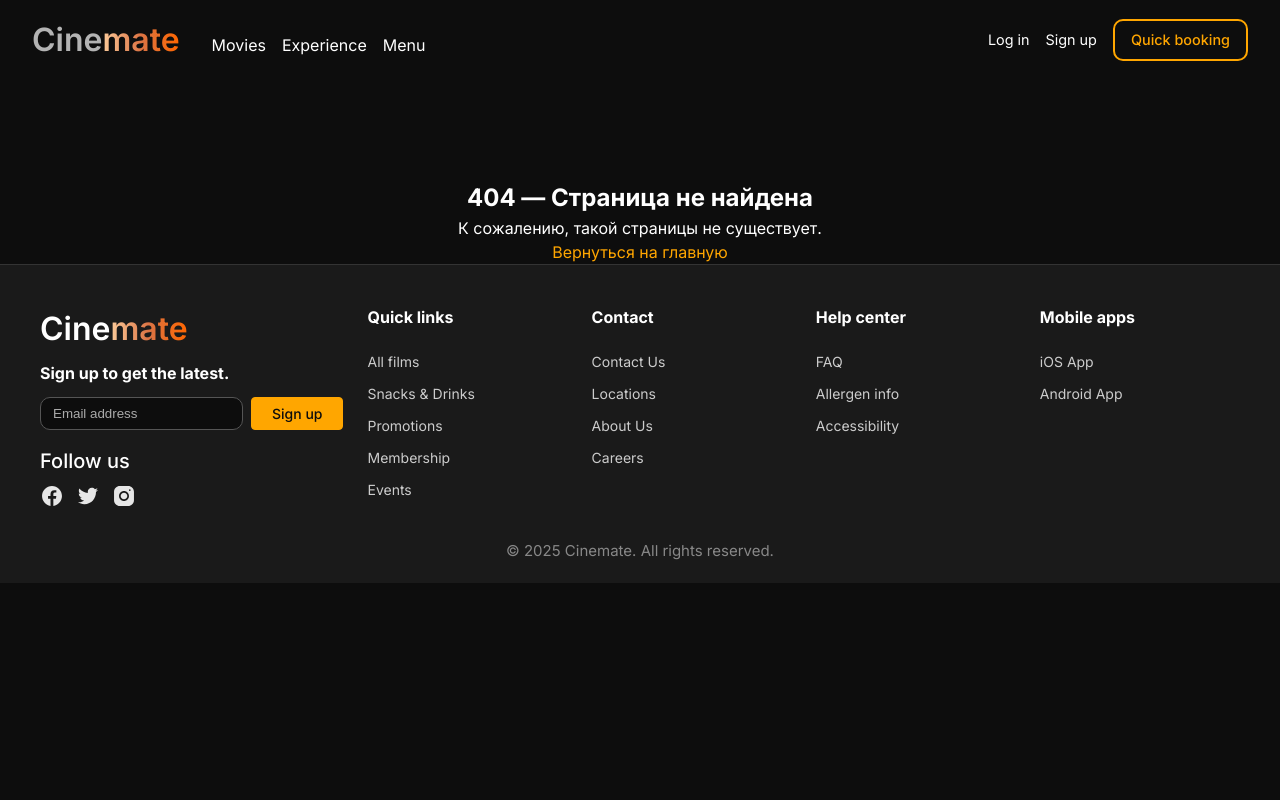
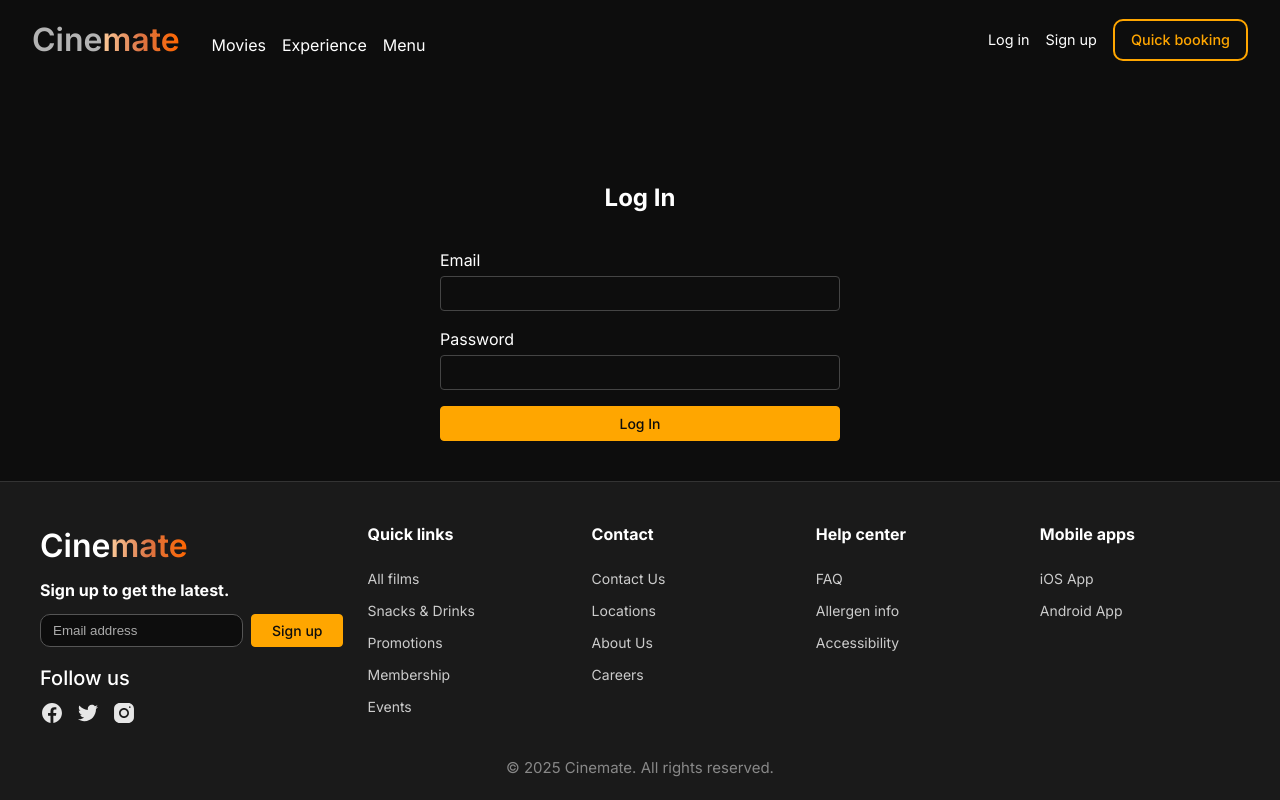
Before and after one commit to Maxnights/cinemate, a React (Create React App) app: page /login in a window 1280 px wide. Built offline with nearby package versions, Linux system fonts and the light colour scheme.

Commit message:
Add login and signup pages with auth context

```diff
--- a/src/App.js
+++ b/src/App.js
@@ -1,15 +1,19 @@
 import React from "react";
 import { BrowserRouter as Router, Routes, Route } from "react-router-dom";
+import { AuthProvider } from "./contexts/AuthContext";
 import Header from "./components/layout/Header";
 import Footer from "./components/layout/Footer";
 import HomePage from "./pages/home/index";
 import MoviesPage from "./pages/movies/index";
 import MovieDetailPage from "./pages/movies/detail/index";
 import BookingPage from "./pages/booking/index";
+import LoginPage from "./pages/login";
+import SignUpPage from "./pages/signup";
 import NotFoundPage from "./pages/not-found/index";
 
 function App() {
   return (
+    <AuthProvider>
       <Router>
         <Header />
 
@@ -19,12 +23,15 @@ function App() {
             <Route path="/movies" element={<MoviesPage />} />
             <Route path="/movies/:slug" element={<MovieDetailPage />} />
             <Route path="/booking/*" element={<BookingPage />} />
+            <Route path="/login" element={<LoginPage />} />
+            <Route path="/signup" element={<SignUpPage />} />
             <Route path="*" element={<NotFoundPage />} />
           </Routes>
         </main>
 
         <Footer />
       </Router>
+    </AuthProvider>
   );
 }
 
--- /dev/null
+++ b/src/contexts/AuthContext.jsx
@@ -0,0 +1,18 @@
+import React, { createContext, useContext, useState } from 'react';
+
+const AuthContext = createContext(null);
+
+export function AuthProvider({ children }) {
+  const [isLoggedIn, setIsLoggedIn] = useState(false);
+
+  const login = () => setIsLoggedIn(true);
+  const logout = () => setIsLoggedIn(false);
+
+  return (
+    <AuthContext.Provider value={{ isLoggedIn, login, logout }}>
+      {children}
+    </AuthContext.Provider>
+  );
+}
+
+export const useAuth = () => useContext(AuthContext);
--- /dev/null
+++ b/src/pages/login/index.jsx
@@ -0,0 +1,50 @@
+import React, { useState } from 'react';
+import { useNavigate, useLocation } from 'react-router-dom';
+import { useAuth } from '../../contexts/AuthContext';
+import styles from './index.module.css';
+
+export default function LoginPage() {
+  const { login } = useAuth();
+  const [email, setEmail] = useState('');
+  const [password, setPassword] = useState('');
+  const navigate = useNavigate();
+  const location = useLocation();
+  const redirectTo = location.state?.from || '/';
+
+  const handleSubmit = (e) => {
+    e.preventDefault();
+    login();
+    navigate(redirectTo, { replace: true });
+  };
+
+  return (
+    <div className={styles['login-page']}>
+      <form className={styles['login-form']} onSubmit={handleSubmit}>
+        <h2 className={styles['login-form__title']}>Log In</h2>
+        <label className={styles['login-form__label']}>
+          Email
+          <input
+            className={styles['login-form__input']}
+            type="email"
+            value={email}
+            onChange={(e) => setEmail(e.target.value)}
+            required
+          />
+        </label>
+        <label className={styles['login-form__label']}>
+          Password
+          <input
+            className={styles['login-form__input']}
+            type="password"
+            value={password}
+            onChange={(e) => setPassword(e.target.value)}
+            required
+          />
+        </label>
+        <button type="submit" className={styles['login-form__submit']}>
+          Log In
+        </button>
+      </form>
+    </div>
+  );
+}
--- /dev/null
+++ b/src/pages/login/index.module.css
@@ -0,0 +1,61 @@
+.login-page {
+  padding-top: 100px;
+  padding-bottom: 40px;
+  display: flex;
+  justify-content: center;
+}
+
+.login-form {
+  display: flex;
+  flex-direction: column;
+  gap: 1rem;
+  width: 100%;
+  max-width: 400px;
+}
+
+.login-form__title {
+  text-align: center;
+  margin-bottom: 1rem;
+}
+
+.login-form__label {
+  display: flex;
+  flex-direction: column;
+  gap: 0.25rem;
+}
+
+.login-form__input {
+  background-color: transparent;
+  border: 1px solid #444;
+  border-radius: 4px;
+  color: var(--color-light);
+  font-family: var(--font-family-base);
+  font-size: 14px;
+  padding: 8px 12px;
+  transition: border-color var(--transition-speed);
+}
+
+.login-form__input:focus {
+  outline: none;
+  border-color: var(--color-primary);
+}
+
+.login-form__submit {
+  background-color: var(--color-primary);
+  border: 1px solid var(--color-primary);
+  color: var(--color-dark);
+  padding: 8px 20px;
+  border-radius: 4px;
+  font-family: var(--font-family-base);
+  font-size: 14px;
+  font-weight: 500;
+  cursor: pointer;
+  transition: background-color var(--transition-speed), border-color var(--transition-speed);
+}
+
+.login-form__submit:hover,
+.login-form__submit:focus {
+  background-color: #e07b00;
+  border-color: #e07b00;
+  outline: none;
+}
--- /dev/null
+++ b/src/pages/signup/index.jsx
@@ -0,0 +1,50 @@
+import React, { useState } from 'react';
+import { useNavigate, useLocation } from 'react-router-dom';
+import { useAuth } from '../../contexts/AuthContext';
+import styles from './index.module.css';
+
+export default function SignUpPage() {
+  const { login } = useAuth();
+  const [email, setEmail] = useState('');
+  const [password, setPassword] = useState('');
+  const navigate = useNavigate();
+  const location = useLocation();
+  const redirectTo = location.state?.from || '/';
+
+  const handleSubmit = (e) => {
+    e.preventDefault();
+    login();
+    navigate(redirectTo, { replace: true });
+  };
+
+  return (
+    <div className={styles['signup-page']}>
+      <form className={styles['signup-form']} onSubmit={handleSubmit}>
+        <h2 className={styles['signup-form__title']}>Sign Up</h2>
+        <label className={styles['signup-form__label']}>
+          Email
+          <input
+            className={styles['signup-form__input']}
+            type="email"
+            value={email}
+            onChange={(e) => setEmail(e.target.value)}
+            required
+          />
+        </label>
+        <label className={styles['signup-form__label']}>
+          Password
+          <input
+            className={styles['signup-form__input']}
+            type="password"
+            value={password}
+            onChange={(e) => setPassword(e.target.value)}
+            required
+          />
+        </label>
+        <button type="submit" className={styles['signup-form__submit']}>
+          Sign Up
+        </button>
+      </form>
+    </div>
+  );
+}
--- /dev/null
+++ b/src/pages/signup/index.module.css
@@ -0,0 +1,61 @@
+.signup-page {
+  padding-top: 100px;
+  padding-bottom: 40px;
+  display: flex;
+  justify-content: center;
+}
+
+.signup-form {
+  display: flex;
+  flex-direction: column;
+  gap: 1rem;
+  width: 100%;
+  max-width: 400px;
+}
+
+.signup-form__title {
+  text-align: center;
+  margin-bottom: 1rem;
+}
+
+.signup-form__label {
+  display: flex;
+  flex-direction: column;
+  gap: 0.25rem;
+}
+
+.signup-form__input {
+  background-color: transparent;
+  border: 1px solid #444;
+  border-radius: 4px;
+  color: var(--color-light);
+  font-family: var(--font-family-base);
+  font-size: 14px;
+  padding: 8px 12px;
+  transition: border-color var(--transition-speed);
+}
+
+.signup-form__input:focus {
+  outline: none;
+  border-color: var(--color-primary);
+}
+
+.signup-form__submit {
+  background-color: var(--color-primary);
+  border: 1px solid var(--color-primary);
+  color: var(--color-dark);
+  padding: 8px 20px;
+  border-radius: 4px;
+  font-family: var(--font-family-base);
+  font-size: 14px;
+  font-weight: 500;
+  cursor: pointer;
+  transition: background-color var(--transition-speed), border-color var(--transition-speed);
+}
+
+.signup-form__submit:hover,
+.signup-form__submit:focus {
+  background-color: #e07b00;
+  border-color: #e07b00;
+  outline: none;
+}
```
Also changed, not shown: 1 other file (tests, documents, lock files or other folders). Lines whose indentation alone changed are shown as unchanged.
